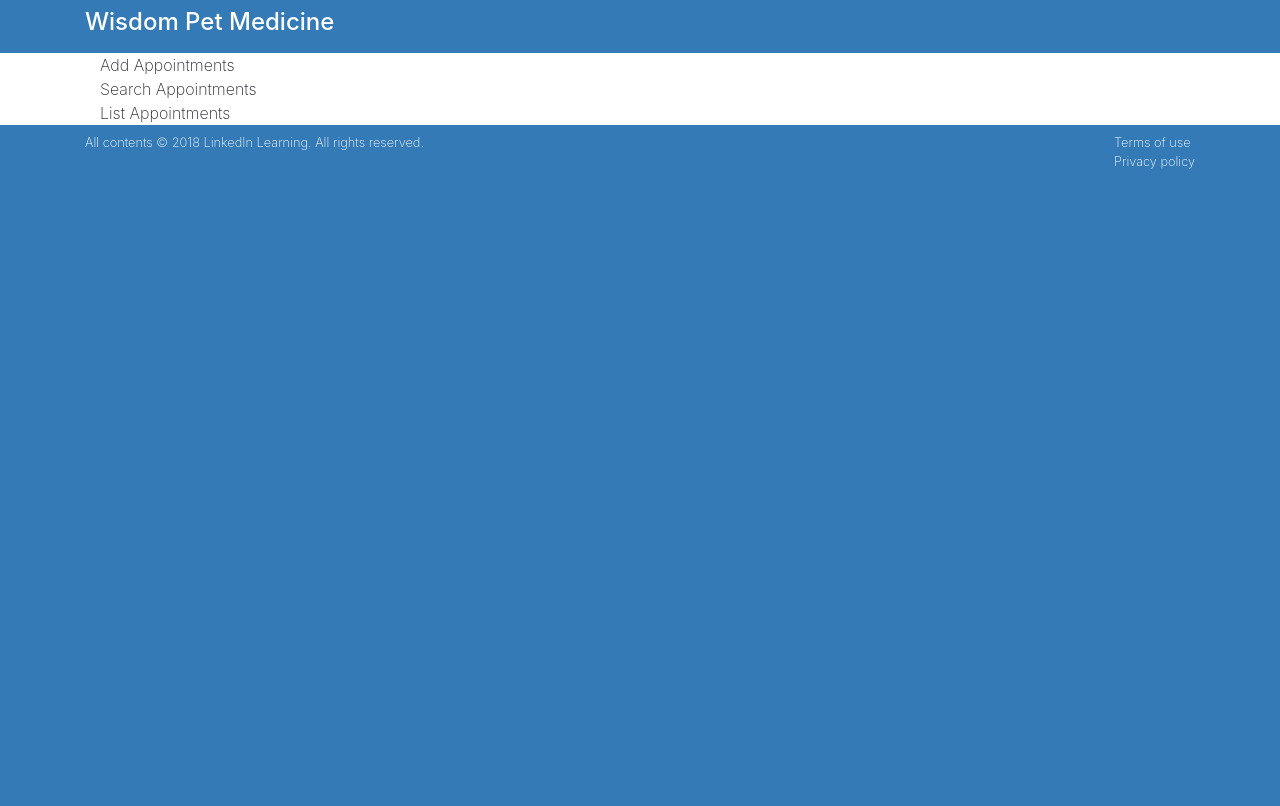
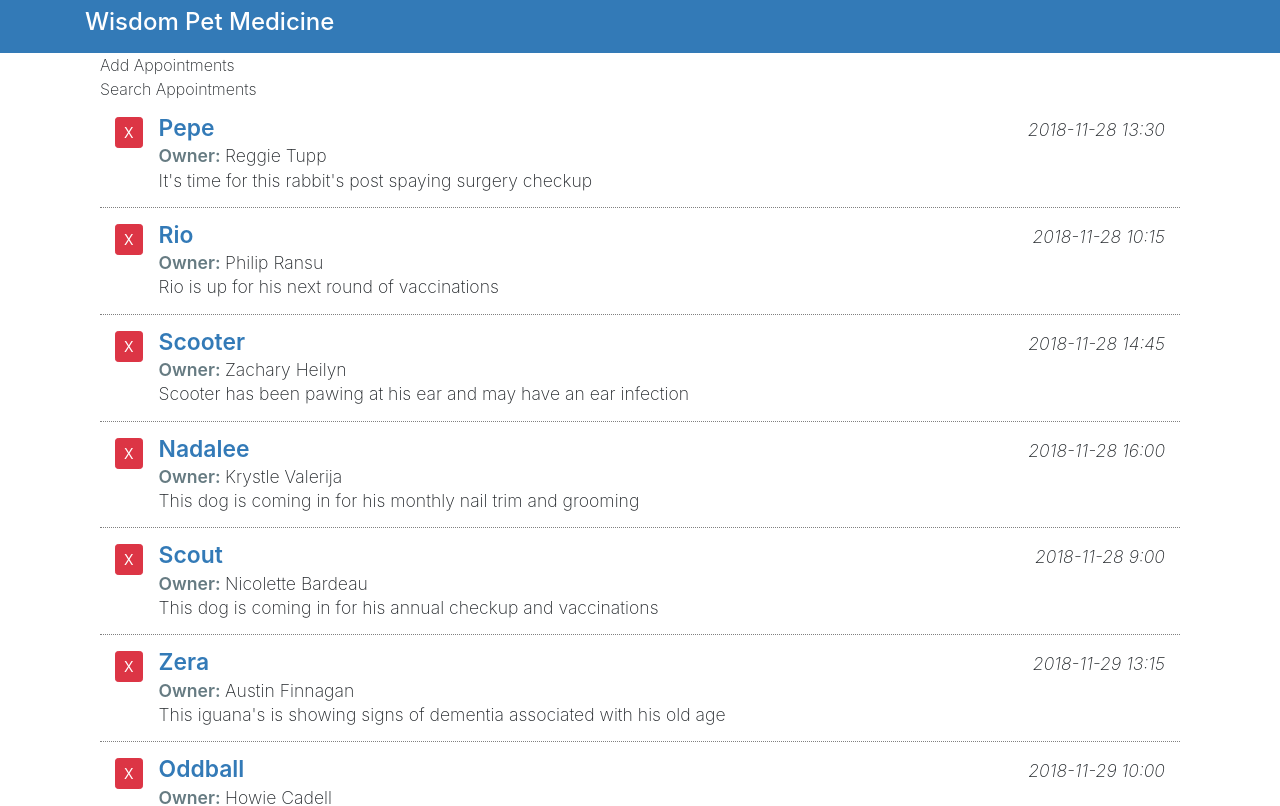
Before and after one commit to spdwyer06/LiL_ReactInterface, a React (Create React App) app: page / in a window 1280 px wide. Shown: the top 806 px of the page. Built offline with nearby package versions, Linux system fonts and the light colour scheme.

Commit message:
Pass props to ListAppointment component and display prop info

```diff
--- a/src/components/App.js
+++ b/src/components/App.js
@@ -24,7 +24,9 @@ function App() {
     setMyAppointments(appointments);
   }
 
-
+  // const petName = myAppointments.map(appointment => (
+  //   <div>{appointment.petName}</div>
+  // ));
 
   return (
     <main className="page bg-white" id="petratings">
@@ -33,9 +35,10 @@ function App() {
         <div className="col-md-12 bg-white">
           <div className="container">
             {/* {myName} */}
+            {/* {petName} */}
             <AddAppointments />
             <SearchAppointments />
-            <ListAppointments />
+            <ListAppointments appointments={myAppointments} />
           </div>
         </div>
       </div>
--- a/src/components/ListAppointments.js
+++ b/src/components/ListAppointments.js
@@ -1,8 +1,31 @@
 
 
-const ListAppointments = () => {
+const ListAppointments = (props) => {
+
     return(
-        <div>List Appointments</div>
+        <div className="appointment-list item-list mb-3">
+        {props.appointments.map(appointment => (
+            <div className="pet-item col media py-3">
+                <div className="mr-3">
+                    <button className="pet-delete btn btn-sm btn-danger">X</button>
+                </div>
+
+            <div className="pet-info media-body">
+                <div className="pet-head d-flex">
+                    <span className="pet-name">{appointment.petName}</span>
+                    <span className="apt-date ml-auto">{appointment.aptDate}</span>
+                </div>
+
+                <div className="owner-name">
+                    <span className="label-item">Owner: </span>
+                    <span>{appointment.ownerName}</span>
+                </div>
+
+                <div className="apt-notes">{appointment.aptNotes}</div>
+            </div>
+        </div>
+        ))}
+    </div>
     );
 }
 
--- a/src/css/App.css
+++ b/src/css/App.css
@@ -1,38 +1,45 @@
-.App {
-  text-align: center;
+.add-appointment .card-body {
+  display: none;
 }
 
-.App-logo {
-  height: 40vmin;
-  pointer-events: none;
+.apt-addheading {
+  cursor: pointer;
+  user-select: none;
 }
 
-@media (prefers-reduced-motion: no-preference) {
-  .App-logo {
-    animation: App-logo-spin infinite 20s linear;
-  }
+.appointment-list {
+  font-size: 1.1em;
 }
 
-.App-header {
-  background-color: #282c34;
-  min-height: 100vh;
-  display: flex;
-  flex-direction: column;
-  align-items: center;
-  justify-content: center;
-  font-size: calc(10px + 2vmin);
-  color: white;
+.appointment-list .pet-item {
+  border-bottom: 1px dotted gray;
 }
 
-.App-link {
-  color: #61dafb;
+.appointment-list .pet-item:last-child {
+  border-bottom: none;
 }
 
-@keyframes App-logo-spin {
-  from {
-    transform: rotate(0deg);
-  }
-  to {
-    transform: rotate(360deg);
-  }
+.appointment-list .pet-name {
+  font-weight: 600;
+  color: #337ab7;
+  font-size: 1.3em;
+  line-height: 100%;
 }
+
+.appointment-list .label-item {
+  font-weight: 600;
+  color: #667b82;
+}
+
+.appointment-list .apt-date {
+  font-style: italic;
+}
+
+.appointment-list .apt-notes {
+  line-height: 120%;
+}
+
+.dropdown-item.active,
+.dropdown-item:active {
+  background-color: #a9aeb2;
+}
```
